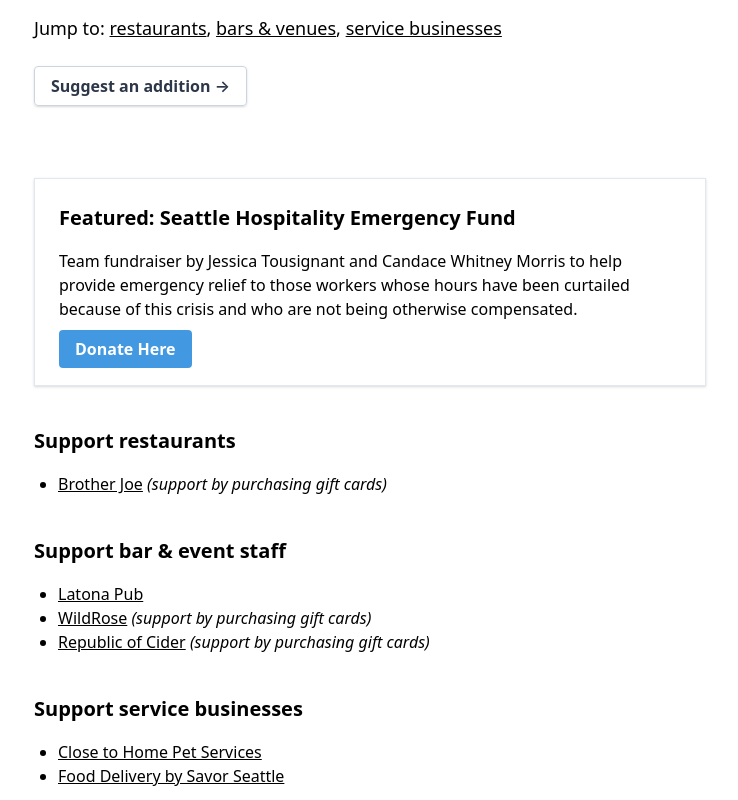
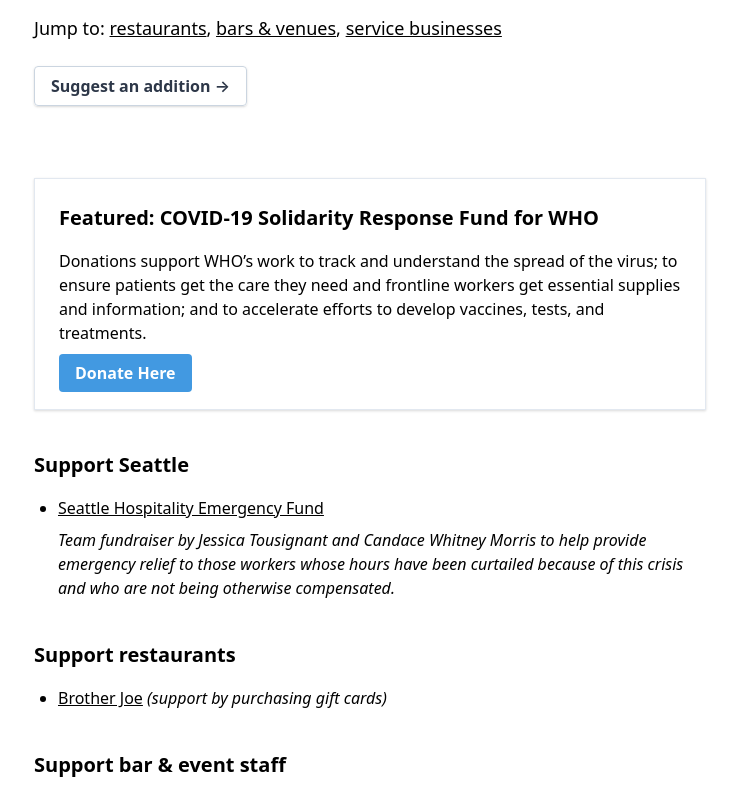
Before and after one commit to boborchard/gatsby-starter-service-relief-poc, a Gatsby site: page / in a window 1280 px wide. Shown: the part 370-1170 px from the top of the page, without its empty margins (270-1008 px from the left). Built offline with nearby package versions, Linux system fonts and the light colour scheme; Gatsby itself is replaced by a stand-in of ours.

Commit message:
(chore) Add WHO Solidarity Response Fund

```diff
--- a/src/pages/index.js
+++ b/src/pages/index.js
@@ -47,27 +47,53 @@ const IndexPage = () => {
           Suggest an addition &rarr;
         </Link>
       </div>
+
       <div className="mb-10 border shadow p-6">
         <h2 className="text-xl font-bold">
-          Featured: Seattle Hospitality Emergency Fund
+          Featured: COVID-19 Solidarity Response Fund for WHO
         </h2>
 
         <p className="mt-4">
-          Team fundraiser by Jessica Tousignant and Candace Whitney Morris to
-          help provide emergency relief to those workers whose hours have been
-          curtailed because of this crisis and who are not being otherwise
-          compensated.
+          Donations support WHO’s work to track and understand the spread of the
+          virus; to ensure patients get the care they need and frontline workers
+          get essential supplies and information; and to accelerate efforts to
+          develop vaccines, tests, and treatments.
         </p>
 
         <p className="mt-4">
           <a
             className="bg-blue-500 hover:bg-blue-700 text-white font-bold py-2 px-4 rounded"
-            href="https://www.gofundme.com/f/seattle-hospitality-emergency-fund"
+            href="https://www.who.int/emergencies/diseases/novel-coronavirus-2019/donate"
             target="_blank"
           >
             Donate Here
           </a>
         </p>
+      </div>
+
+      <div className="mb-10">
+        <h2 id="support" className="text-xl font-bold">
+          Support Seattle
+        </h2>
+
+        <ul className="list-disc pl-6 mt-4">
+          <li>
+            <a
+              className="underline"
+              href="https://www.gofundme.com/f/seattle-hospitality-emergency-fund"
+              target="_blank"
+              rel="noopener noreferrer"
+            >
+              Seattle Hospitality Emergency Fund
+            </a>{" "}
+            <p className="mt-2 italic">
+              Team fundraiser by Jessica Tousignant and Candace Whitney Morris
+              to help provide emergency relief to those workers whose hours have
+              been curtailed because of this crisis and who are not being
+              otherwise compensated.
+            </p>
+          </li>
+        </ul>
       </div>
 
       <div className="mb-10">
```
